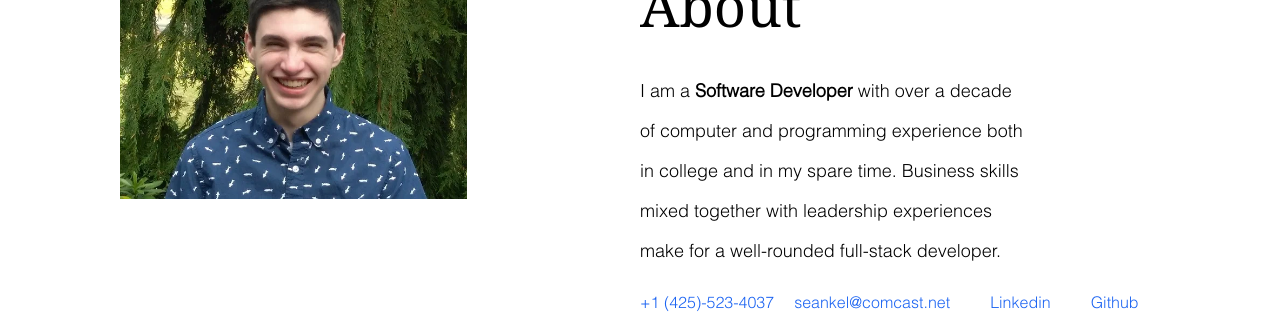
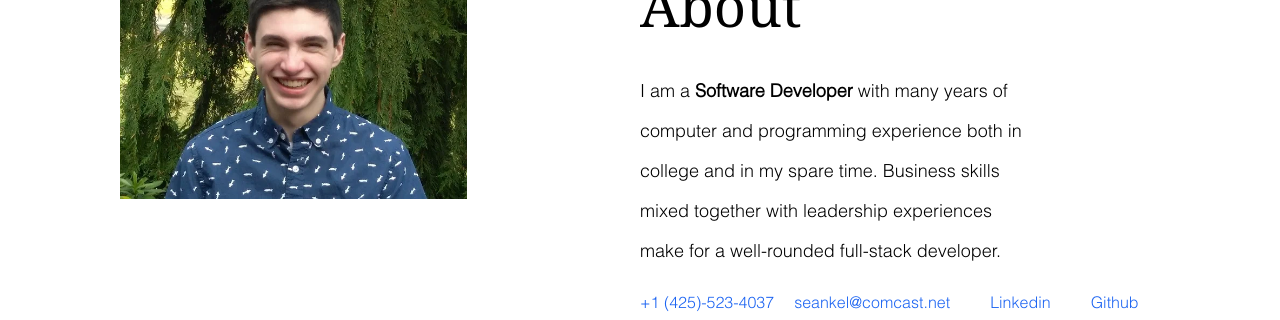
Before and after one commit to MrPork1/Portfolio, a Next.js app: page /about in a window 1280 px wide. Shown: the part 247-567 px from the top of the page. Built offline with nearby package versions, Linux system fonts and the light colour scheme.

Commit message:
Updated resume and changed wording

```diff
--- a/src/app/about/page.tsx
+++ b/src/app/about/page.tsx
@@ -26,7 +26,7 @@ const About = () => {
           <p className="text-[56px] mt-10">About</p>
         </div>
         <p className={`${helvLightReg.className} mt-5 text-[18px] leading-10 w-[100%] md:w-[75%] lg:w-[75%]`}>I am a <b>Software Developer</b> with
-          over a decade of computer and programming experience both in college and in my spare time.
+          many years of computer and programming experience both in college and in my spare time.
           Business skills mixed together with leadership experiences make for a well-rounded full-stack developer.</p>
         <div className="flex flex-wrap">
           <a href="tel:+4255234037" className={`${helvLightReg.className} text-blue-600 hover:underline my-5`}>+1 (425)-523-4037</a>
```
Also changed, not shown: 2 other files (tests, documents, lock files or other folders).
